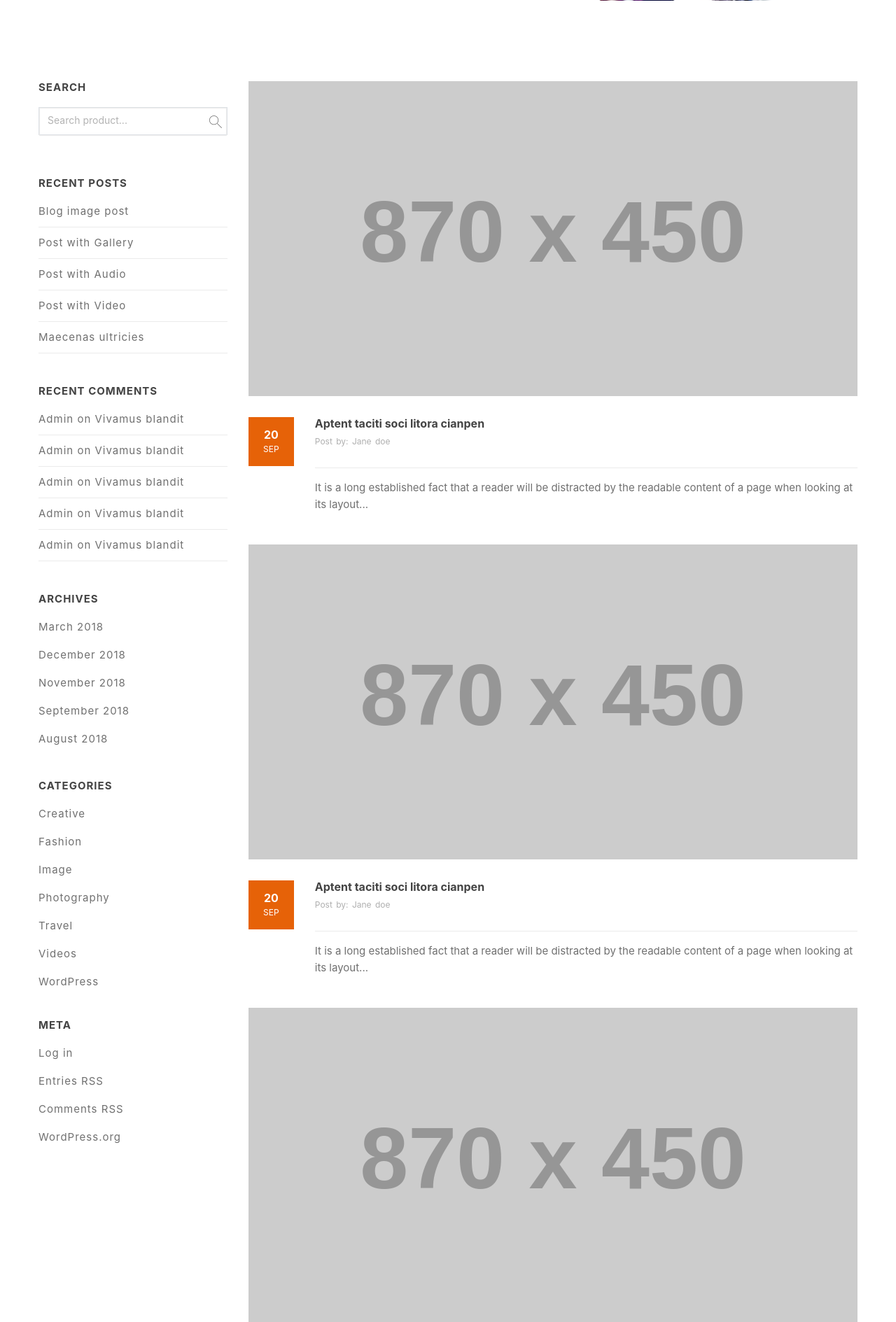
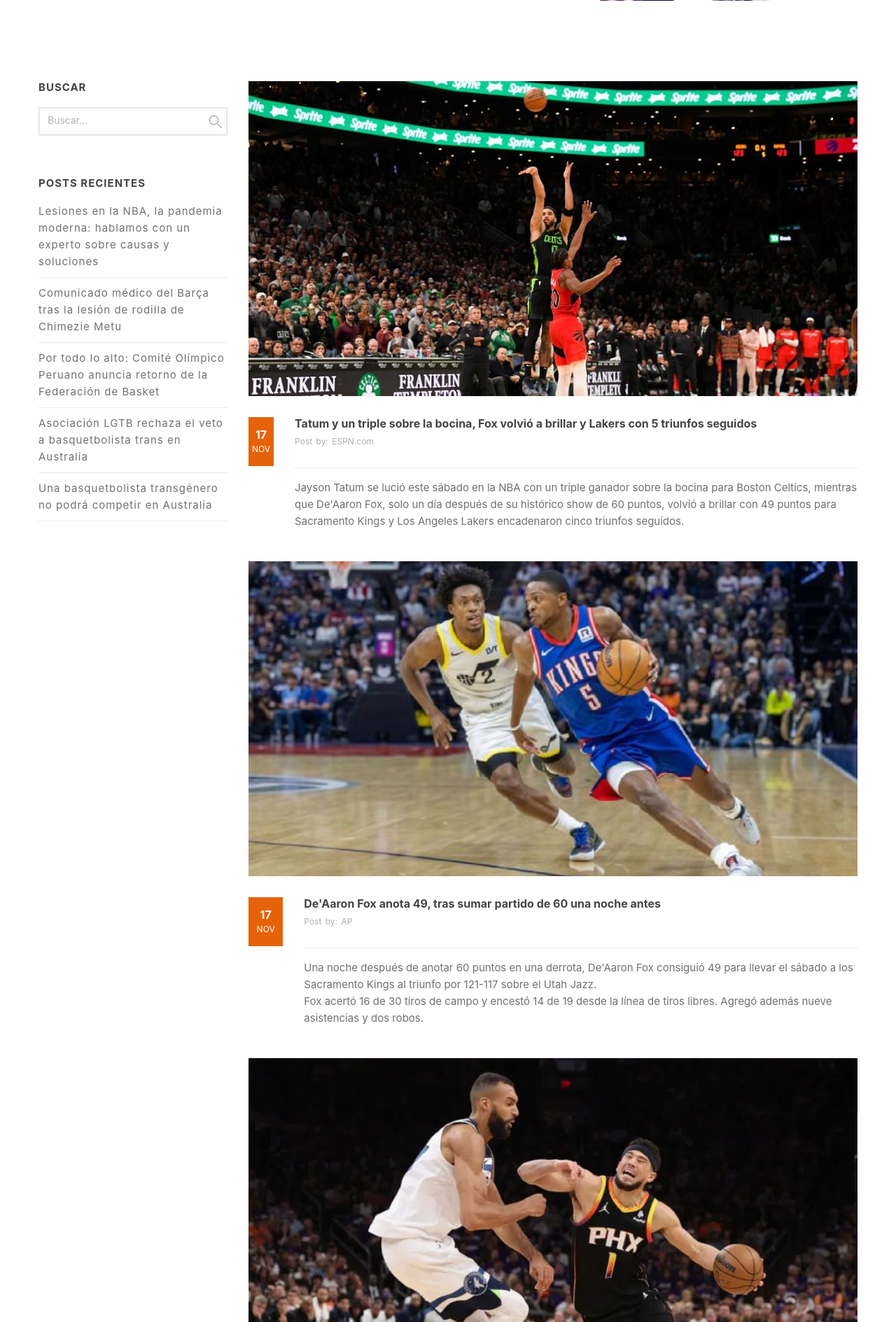
Before and after one commit to Renzzo131/ventasrenzo_2024, a PHP site: page /blog in a window 1280 px wide. Shown: the part 508-2397 px from the top of the page at 70% size. Run offline with PHP 8.4, Linux system fonts and the light colour scheme; the visitor is signed in with stand-in values (Sample User, id 1); grey boxes labelled with a size stand in for pictures from a placeholder-image service; a stand-in replaces the project's code that opens the database connection; some libraries are stand-ins or nearby versions; some web fonts are replaced.

Commit message:
cambios en la plantilla

```diff
--- a/views/blog.php
+++ b/views/blog.php
@@ -6,7 +6,7 @@
 				<div class="col-12 pt-lg-23 pt-md-15 pt-sm-10 pt-6 text-center">
 					<h1 class="headingIV fwEbold playfair mb-4">Blog</h1>
 					<ul class="list-unstyled breadCrumbs d-flex justify-content-center">
-								<li class="mr-2"><a href="<?php echo BASE_URL;?>producto">Inicio</a></li>
+						<li class="mr-2"><a href="<?php echo BASE_URL; ?>producto">Inicio</a></li>
 						<li class="mr-2">/</li>
 						<li class="active">Blog</li>
 					</ul>
@@ -24,15 +24,15 @@
 					<div class="newsBlogColumn mb-md-9 mb-6">
 						<div class="imgHolder position-relative mb-6">
 							<a href="blog-detail.html">
-										<img src="http://placehold.it/870x450" alt="image description" class="img-fluid">
+								<img src="<?php echo BASE_URL; ?>assets/images/noticia5.png" alt="image description" class="img-fluid">
 							</a>
 						</div>
 						<div class="textHolder d-flex align-items-start">
-									<time class="time text-center text-uppercase py-sm-3 py-1 px-1" datetime="2019-02-03 20:00"> <strong class="fwEbold d-block mb-1">20</strong> Sep</time>
+							<time class="time text-center text-uppercase py-sm-3 py-1 px-1" datetime="2024-11-17 20:00"> <strong class="fwEbold d-block mb-1">17</strong> Nov</time>
 							<div class="alignLeft pl-sm-6 pl-3">
-										<h2 class="headingV fwEbold mb-2"><a href="blog-detail.html">Aptent taciti soci litora cianpen</a></h2>
-										<span class="postBy d-block pb-sm-6 pb-2 mb-3">Post by: <a href="blog-detail.html">Jane doe</a></span>
-										<p class="mb-0">It is a long established fact that a reader will be distracted by the readable content of a page when looking at its layout...</p>
+								<h2 class="headingV fwEbold mb-2"><a href="blog-detail.html">Tatum y un triple sobre la bocina, Fox volvió a brillar y Lakers con 5 triunfos seguidos</a></h2>
+								<span class="postBy d-block pb-sm-6 pb-2 mb-3">Post by: <a href="blog-detail.html">ESPN.com</a></span>
+								<p class="mb-0">Jayson Tatum se lució este sábado en la NBA con un triple ganador sobre la bocina para Boston Celtics, mientras que De'Aaron Fox, solo un día después de su histórico show de 60 puntos, volvió a brillar con 49 puntos para Sacramento Kings y Los Angeles Lakers encadenaron cinco triunfos seguidos.</p>
 							</div>
 						</div>
 					</div>
@@ -40,15 +40,16 @@
 					<div class="newsBlogColumn mb-md-9 mb-6">
 						<div class="imgHolder position-relative mb-6">
 							<a href="blog-detail.html">
-										<img src="http://placehold.it/870x450" alt="image description" class="img-fluid">
+								<img src="<?php echo BASE_URL; ?>assets/images/noticia6.png" alt="image description" class="img-fluid">
 							</a>
 						</div>
 						<div class="textHolder d-flex align-items-start">
-									<time class="time text-center text-uppercase py-sm-3 py-1 px-1" datetime="2019-02-03 20:00"> <strong class="fwEbold d-block mb-1">20</strong> Sep</time>
+							<time class="time text-center text-uppercase py-sm-3 py-1 px-1" datetime="2024-11-17 20:00"> <strong class="fwEbold d-block mb-1">17</strong> Nov</time>
 							<div class="alignLeft pl-sm-6 pl-3">
-										<h2 class="headingV fwEbold mb-2"><a href="blog-detail.html">Aptent taciti soci litora cianpen</a></h2>
-										<span class="postBy d-block pb-sm-6 pb-2 mb-3">Post by: <a href="blog-detail.html">Jane doe</a></span>
-										<p class="mb-0">It is a long established fact that a reader will be distracted by the readable content of a page when looking at its layout...</p>
+								<h2 class="headingV fwEbold mb-2"><a href="blog-detail.html">De'Aaron Fox anota 49, tras sumar partido de 60 una noche antes</a></h2>
+								<span class="postBy d-block pb-sm-6 pb-2 mb-3">Post by: <a href="blog-detail.html">AP</a></span>
+								<p class="mb-0">Una noche después de anotar 60 puntos en una derrota, De'Aaron Fox consiguió 49 para llevar el sábado a los Sacramento Kings al triunfo por 121-117 sobre el Utah Jazz. <br>Fox acertó 16 de 30 tiros de campo y encestó 14 de 19 desde la línea de tiros libres. Agregó además nueve asistencias y dos robos.
+								</p>
 							</div>
 						</div>
 					</div>
@@ -56,15 +57,15 @@
 					<div class="newsBlogColumn mb-md-9 mb-6">
 						<div class="imgHolder position-relative mb-6">
 							<a href="blog-detail.html">
-										<img src="http://placehold.it/870x450" alt="image description" class="img-fluid">
+								<img src="<?php echo BASE_URL; ?>assets/images/noticia7.png" alt="image description" class="img-fluid">
 							</a>
 						</div>
 						<div class="textHolder d-flex align-items-start">
-									<time class="time text-center text-uppercase py-sm-3 py-1 px-1" datetime="2019-02-03 20:00"> <strong class="fwEbold d-block mb-1">20</strong> Sep</time>
+							<time class="time text-center text-uppercase py-sm-3 py-1 px-1" datetime="2024-11-17 20:00"> <strong class="fwEbold d-block mb-1">17</strong> Nov</time>
 							<div class="alignLeft pl-sm-6 pl-3">
-										<h2 class="headingV fwEbold mb-2"><a href="blog-detail.html">Aptent taciti soci litora cianpen</a></h2>
-										<span class="postBy d-block pb-sm-6 pb-2 mb-3">Post by: <a href="blog-detail.html">Jane doe</a></span>
-										<p class="mb-0">It is a long established fact that a reader will be distracted by the readable content of a page when looking at its layout...</p>
+								<h2 class="headingV fwEbold mb-2"><a href="blog-detail.html">Minnesota Timberwolves vs. Phoenix Suns: previa, pronósticos y estadísticas</a></h2>
+								<span class="postBy d-block pb-sm-6 pb-2 mb-3">Post by: <a href="blog-detail.html">Jacobo León</a></span>
+								<p class="mb-0">Los Minnesota Timberwolves (7-6) reciben en el Target Center a los Phoenix Suns (9-4), en el que será el primer enfrentamiento entre ambos equipos desde que se midieron en primera ronda de los pasados playoffs, cuando los de Chris Finch barrieron a su rival con un contundente 4-0. Ahora, los dos conjuntos tratarán de sumar un triunfo que les permita mantenerse en la zona noble de la clasificación.</p>
 							</div>
 						</div>
 					</div>
@@ -85,85 +86,26 @@
 				<aside id="sidebar">
 					<!-- widget -->
 					<section class="widget overflow-hidden mb-md-9 mb-6">
-								<h3 class="headingVII fwEbold text-uppercase mb-4">Search</h3>
+						<h3 class="headingVII fwEbold text-uppercase mb-4">Buscar</h3>
 						<form action="javascript:void(0);" class="searchForm position-relative border">
 							<fieldset>
-										<input type="search" class="form-control" placeholder="Search product...">
+								<input type="search" class="form-control" placeholder="Buscar...">
 								<button class="position-absolute"><i class="icon-search"></i></button>
 							</fieldset>
 						</form>
 					</section>
 					<!-- widget -->
 					<section class="widget overflow-hidden mb-md-9 mb-6">
-								<h3 class="headingVII fwEbold text-uppercase mb-2">RECENT POSTS</h3>
+						<h3 class="headingVII fwEbold text-uppercase mb-2">Posts recientes</h3>
 						<ul class="list-unstyled recentPostList mb-0">
-									<li><a href="javascript:void(0);" class="py-2 d-block">Blog image post</a></li>
-									<li><a href="javascript:void(0);" class="py-2 d-block">Post with Gallery</a></li>
-									<li><a href="javascript:void(0);" class="py-2 d-block">Post with Audio</a></li>
-									<li><a href="javascript:void(0);" class="py-2 d-block">Post with Video</a></li>
-									<li><a href="javascript:void(0);" class="py-2 d-block">Maecenas ultricies</a></li>
-								</ul>
-							</section>
-							<!-- widget -->
-							<section class="widget overflow-hidden mb-md-9 mb-6">
-								<h3 class="headingVII fwEbold text-uppercase mb-2">RECENT COMMENTS</h3>
-								<ul class="list-unstyled recentPostList mb-0">
-									<li><a href="javascript:void(0);" class="py-2 d-block">Admin on Vivamus blandit</a></li>
-									<li><a href="javascript:void(0);" class="py-2 d-block">Admin on Vivamus blandit</a></li>
-									<li><a href="javascript:void(0);" class="py-2 d-block">Admin on Vivamus blandit</a></li>
-									<li><a href="javascript:void(0);" class="py-2 d-block">Admin on Vivamus blandit</a></li>
-									<li><a href="javascript:void(0);" class="py-2 d-block">Admin on Vivamus blandit</a></li>
-								</ul>
-							</section>
-							<!-- widget -->
-							<section class="widget overflow-hidden mb-md-6 mb-3">
-								<h3 class="headingVII fwEbold text-uppercase mb-4">ARCHIVES</h3>
-								<ul class="list-unstyled archiveList mb-0">
-									<li class="mb-3"><a href="javascript:void(0);" class="d-block">March 2018</a></li>
-									<li class="mb-3"><a href="javascript:void(0);" class="d-block">December 2018</a></li>
-									<li class="mb-3"><a href="javascript:void(0);" class="d-block">November 2018</a></li>
-									<li class="mb-3"><a href="javascript:void(0);" class="d-block">September 2018</a></li>
-									<li class="mb-3"><a href="javascript:void(0);" class="d-block">August 2018</a></li>
-								</ul>
-							</section>
-							<!-- widget -->
-							<section class="widget overflow-hidden mb-md-5 mb-3">
-								<h3 class="headingVII fwEbold text-uppercase mb-4">CATEGORIES</h3>
-								<ul class="list-unstyled archiveList mb-0">
-									<li class="mb-3"><a href="javascript:void(0);" class="d-block">Creative</a></li>
-									<li class="mb-3"><a href="javascript:void(0);" class="d-block">Fashion</a></li>
-									<li class="mb-3"><a href="javascript:void(0);" class="d-block">Image</a></li>
-									<li class="mb-3"><a href="javascript:void(0);" class="d-block">Photography</a></li>
-									<li class="mb-3"><a href="javascript:void(0);" class="d-block">Travel</a></li>
-									<li class="mb-3"><a href="javascript:void(0);" class="d-block">Videos</a></li>
-									<li class="mb-3"><a href="javascript:void(0);" class="d-block">WordPress</a></li>
-								</ul>
-							</section>
-							<!-- widget -->
-							<section class="widget overflow-hidden mb-md-9 mb-6">
-								<h3 class="headingVII fwEbold text-uppercase mb-4">META</h3>
-								<ul class="list-unstyled archiveList mb-0">
-									<li class="mb-3"><a href="javascript:void(0);" class="d-block">Log in</a></li>
-									<li class="mb-3"><a href="javascript:void(0);" class="d-block">Entries RSS</a></li>
-									<li class="mb-3"><a href="javascript:void(0);" class="d-block">Comments RSS</a></li>
-									<li class="mb-3"><a href="javascript:void(0);" class="d-block">WordPress.org</a></li>
+							<li><a href="javascript:void(0);" class="py-2 d-block">Lesiones en la NBA, la pandemia moderna: hablamos con un experto sobre causas y soluciones</a></li>
+							<li><a href="javascript:void(0);" class="py-2 d-block">Comunicado médico del Barça tras la lesión de rodilla de Chimezie Metu</a></li>
+							<li><a href="javascript:void(0);" class="py-2 d-block">Por todo lo alto: Comité Olímpico Peruano anuncia retorno de la Federación de Basket</a></li>
+							<li><a href="javascript:void(0);" class="py-2 d-block">Asociación LGTB rechaza el veto a basquetbolista trans en Australia</a></li>
+							<li><a href="javascript:void(0);" class="py-2 d-block">Una basquetbolista transgénero no podrá competir en Australia</a></li>
 						</ul>
 					</section>
 				</aside>
 			</div>
 		</div>
 	</div>
-			<!--<div class="container mb-lg-24 mb-md-16 mb-10">
-
-				<section class="subscribeSecBlock bgCover col-12 pt-lg-24 pb-lg-12 pt-md-16 pb-md-8 py-10" style="background-image: url(http://placehold.it/1170x465)">
-					<header class="col-12 mainHeader mb-9 text-center">
-						<h1 class="headingIV playfair fwEblod mb-4">Subscribe Our Newsletter</h1>
-						<span class="headerBorder d-block mb-5"><img src="images/hbdr.png" alt="Header Border" class="img-fluid img-bdr"></span>
-						<p class="mb-6">Enter Your email address to join our mailing list and keep yourself update</p>
-					</header>
-					<form class="emailForm1 mx-auto overflow-hidden d-flex flex-wrap">
-						<input type="email" class="form-control px-4 border-0" placeholder="Enter your mail...">
-						<button type="submit" class="btn btnTheme btnShop fwEbold text-white py-3 px-4 py-md-3 px-md-4">Shop Now <i class="fas fa-arrow-right ml-2"></i></button>
-					</form>
-				</section>
-			</div>-->
```
Also changed, not shown: views/contacto.php (+14 -17 lines), views/nosotros.php (+0 -14 lines), assets/images/noticia5.png (added), assets/images/noticia6.png (added), assets/images/noticia7.png (added). Lines whose indentation alone changed are shown as unchanged.
